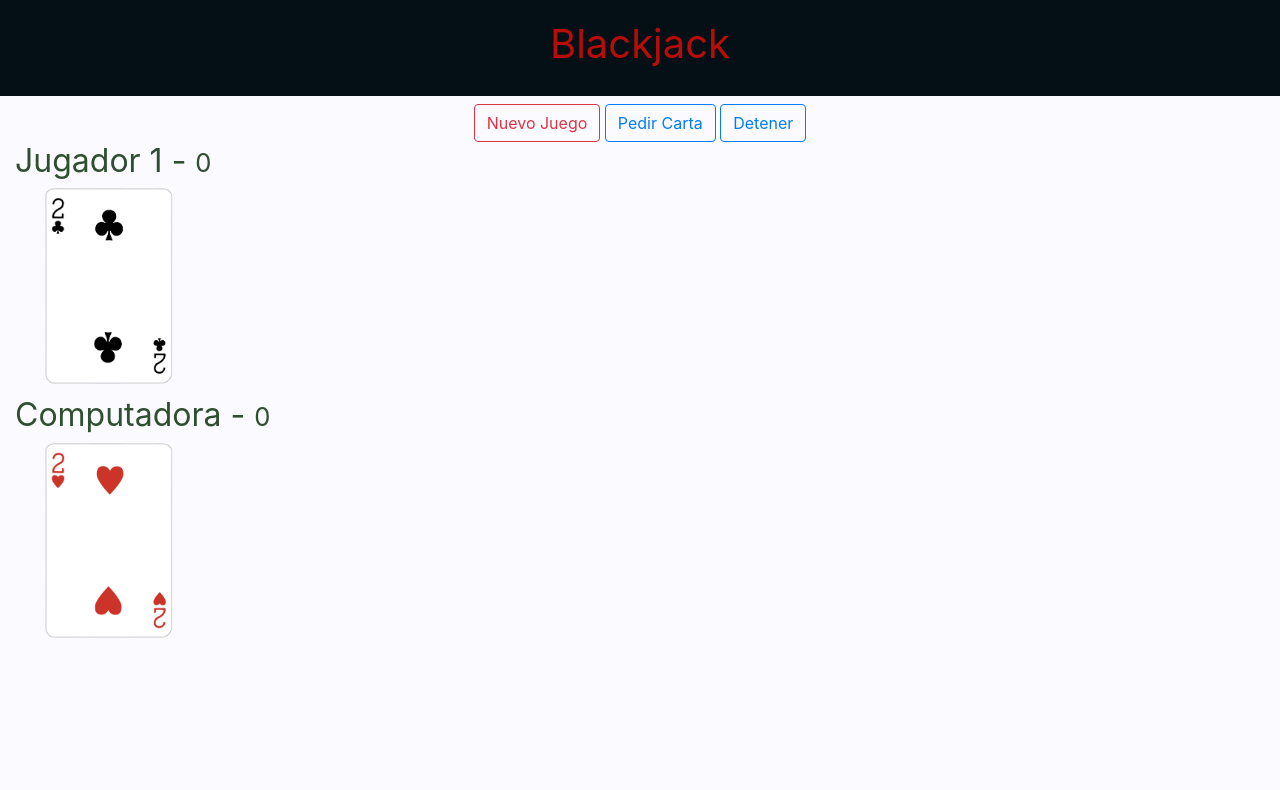
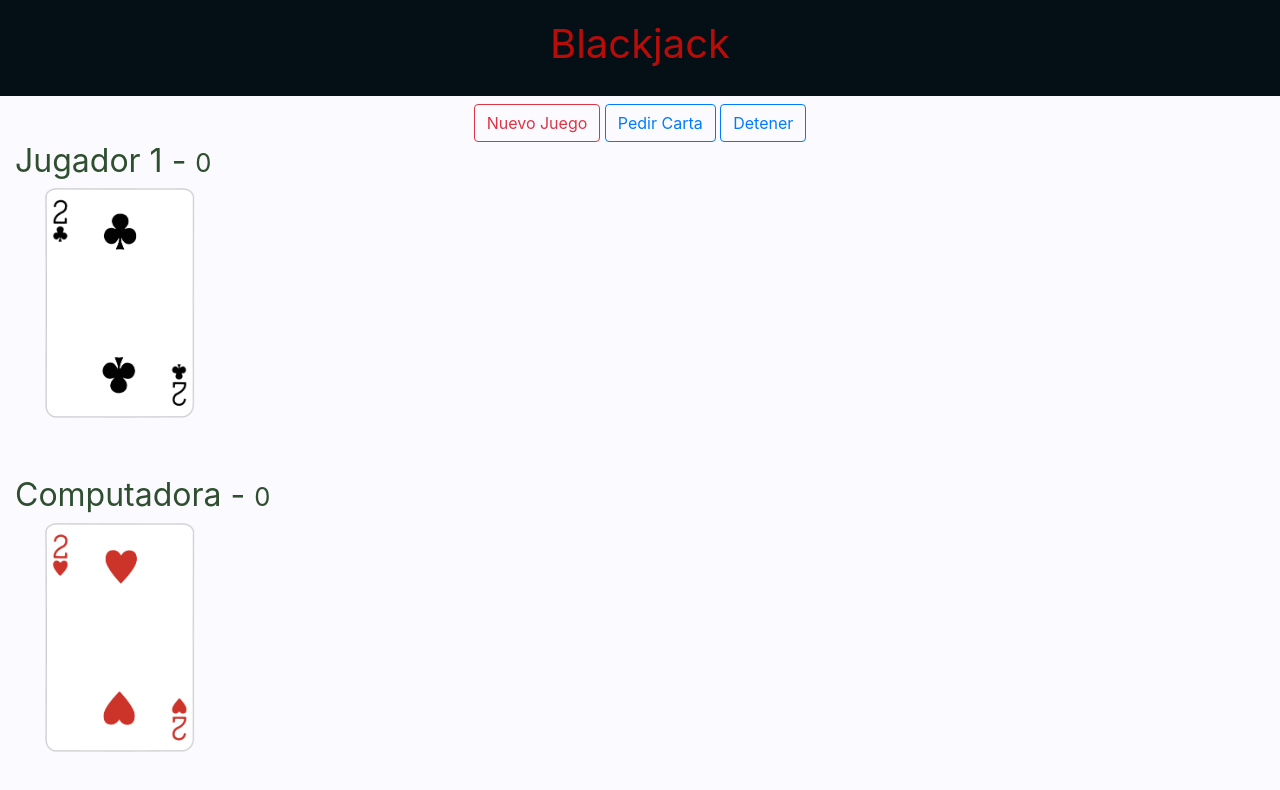
Before and after one commit to emontilla07/02-blackjack, a plain HTML site: page index.html in a window 1280 px wide. Drawn offline with nearby package versions, Linux system fonts and the light colour scheme.

Commit message:
Modify CSS

```diff
--- a/assets/css/styles.css
+++ b/assets/css/styles.css
@@ -19,10 +19,10 @@ h2 { font-weight: normal; }
     left: 6.25rem;
     margin-left: -4.375rem;
     position: relative;
-    width: 10vw;
+    width: 9.375rem;
 }
 
-#carts-pc, #carts-player { height: 20vh; }
+#carts-pc, #carts-player { height: 30vh; }
 
 .player-one { color: #2F4F30; }
 
```
